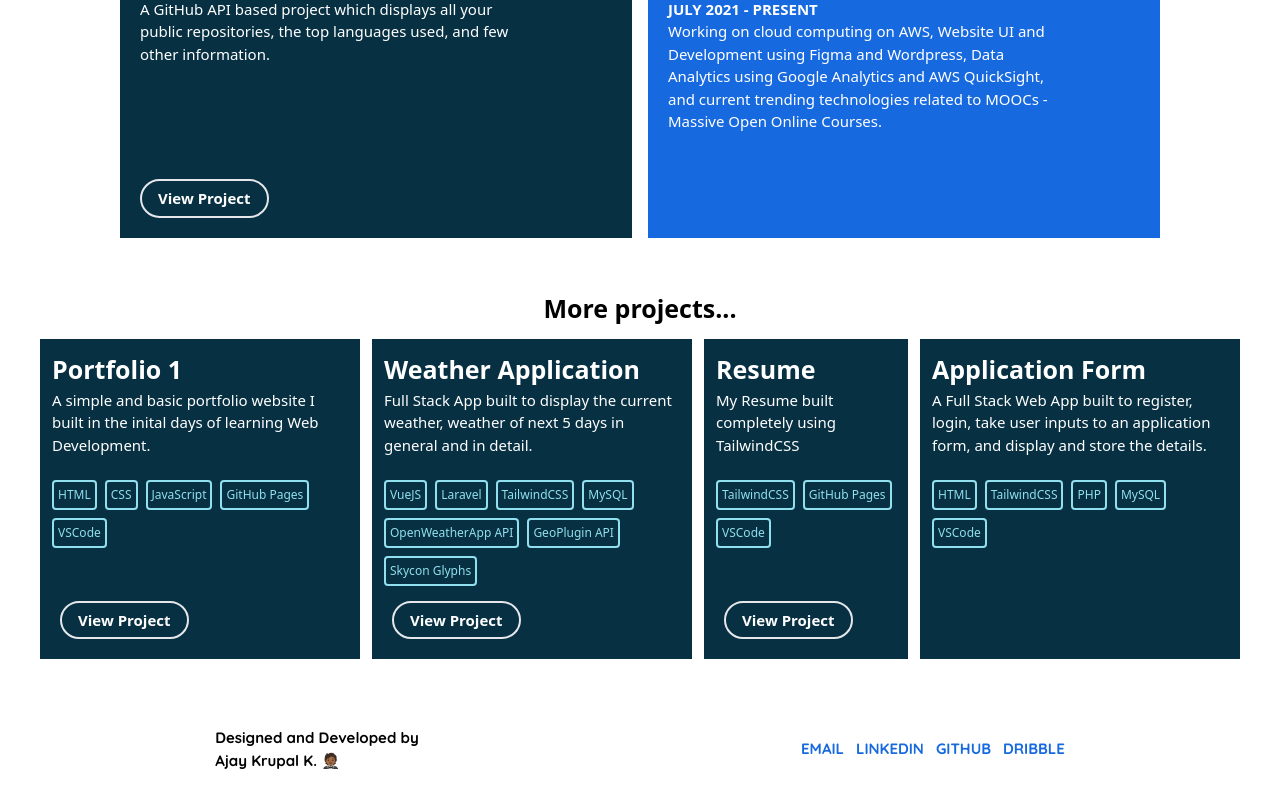
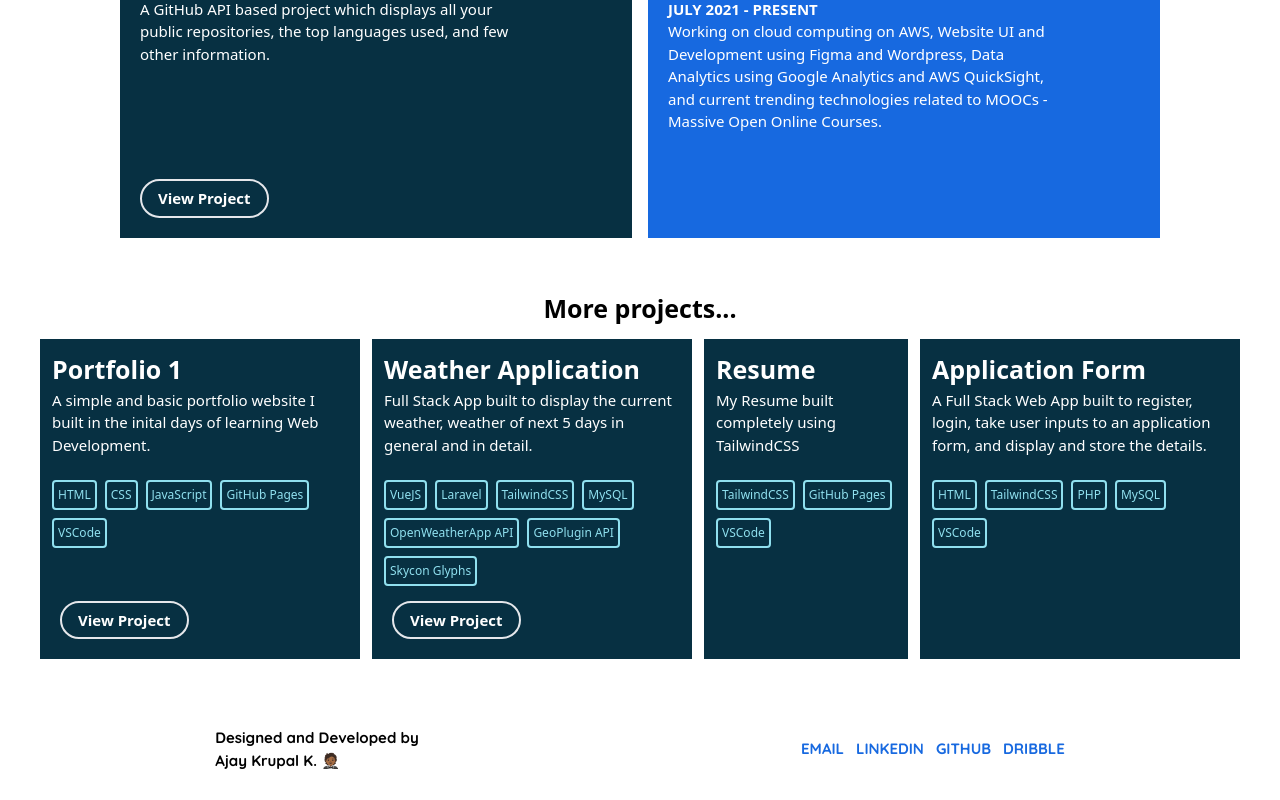
Before and after one commit to ajaykrupalk/Portfolio, a Vue app: page / in a window 1280 px wide. Shown: the part 461-1261 px from the top of the page. Built offline with nearby package versions, Linux system fonts and the light colour scheme.

Commit message:
Update Projects.vue

```diff
--- a/src/components/Projects.vue
+++ b/src/components/Projects.vue
@@ -52,11 +52,6 @@
                         <span class="border-2 border-cream rounded p-1 text-xs">GitHub Pages</span>
                         <span class="border-2 border-cream rounded p-1 text-xs">VSCode</span>
                     </a>
-                    <div class="absolute bottom-5 left-5">
-                        <a href="https://ajaykrupalk.me/Resume/" class="border-2 text-sm text-center font-semibold inline-block rounded-full px-4 py-1.5 hover:bg-white hover:text-black" target="_blank">
-                            View Project
-                        </a>
-                    </div>
                 </div>
 
 
```
